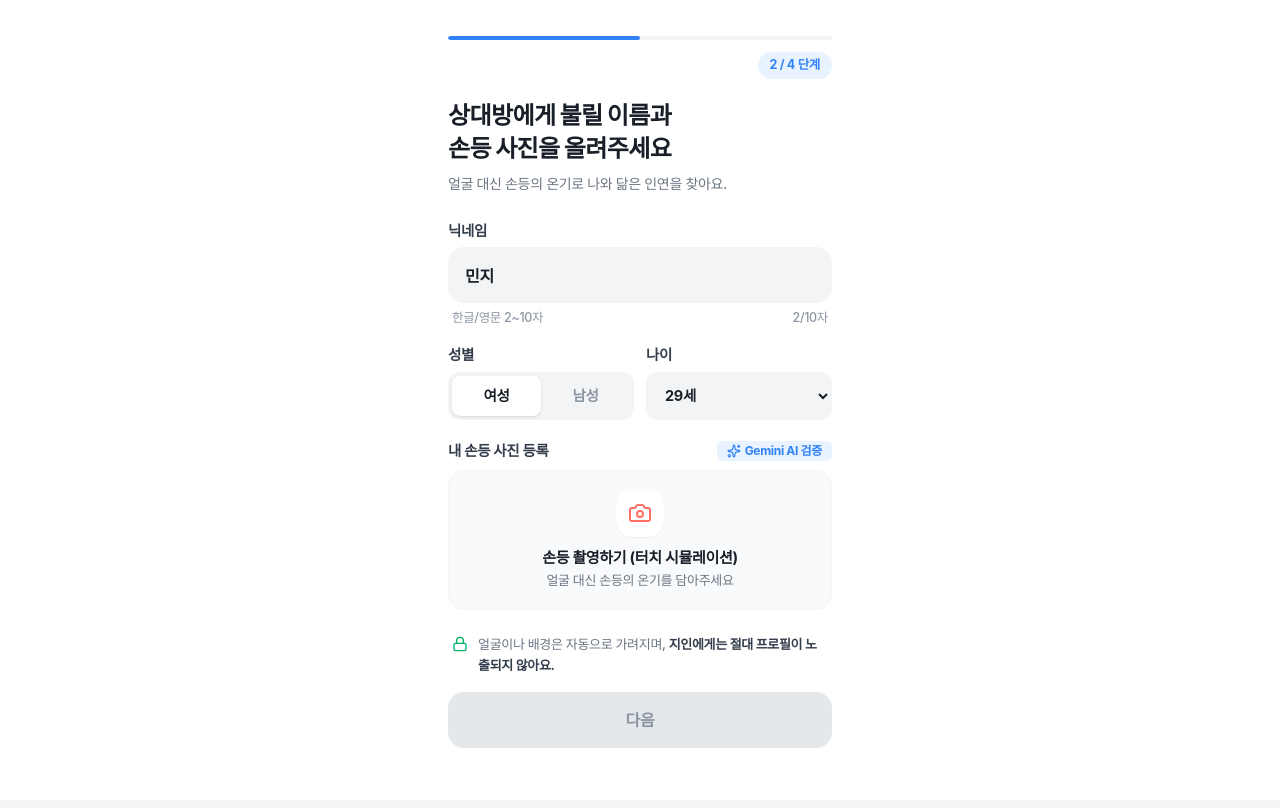
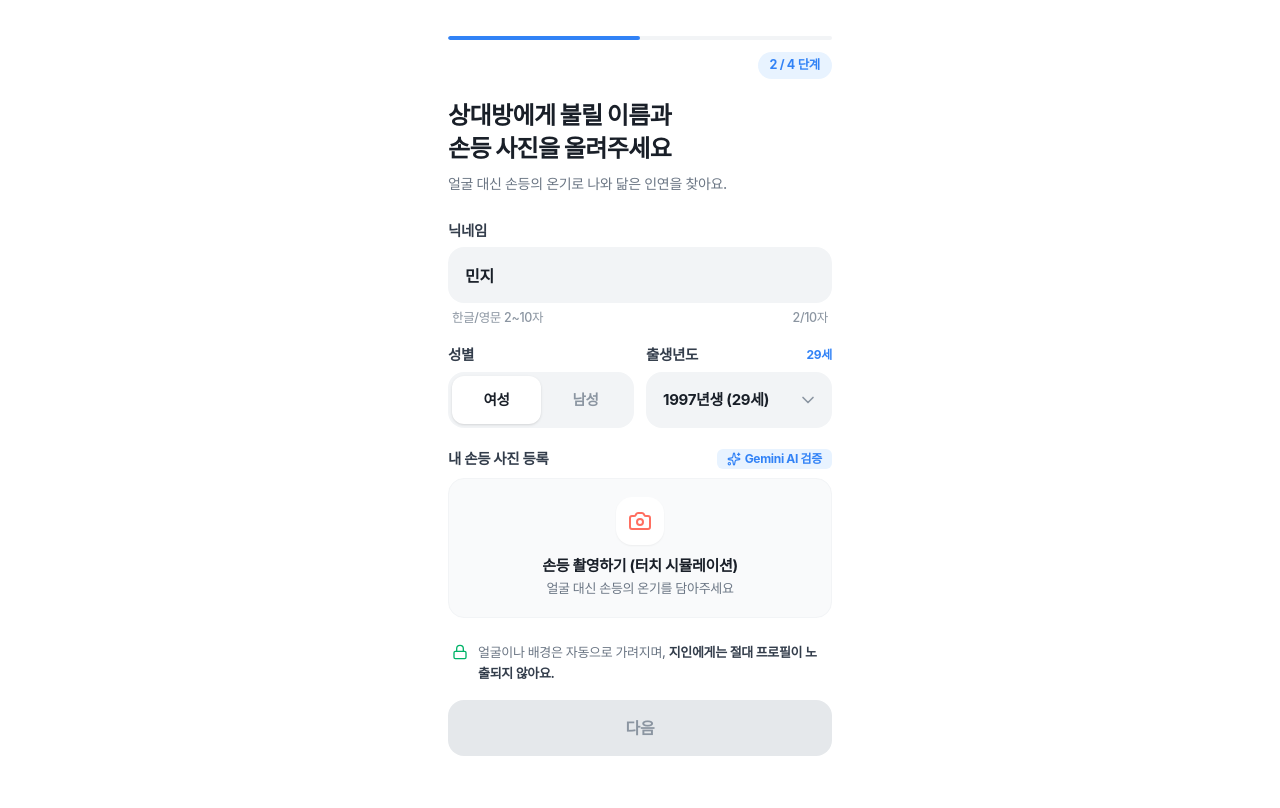
Before and after one commit to salaryee/dating, a Next.js app: page /auth/profile-step1 in a window 1280 px wide. Built offline with nearby package versions, Linux system fonts and the light colour scheme.

Commit message:
feat: replace age select with birth year selector following TDS guidelines

```diff
--- a/src/app/auth/profile-step1/page.tsx
+++ b/src/app/auth/profile-step1/page.tsx
@@ -4,12 +4,12 @@ export const dynamic = "force-dynamic";
 
 import { useState } from "react";
 import Link from "next/link";
-import { Camera, Sparkles, Hand, RefreshCw, Lock, Check } from "lucide-react";
+import { Camera, Sparkles, Hand, RefreshCw, Lock, Check, ChevronDown, Calendar } from "lucide-react";
 
 export default function ProfileStep1Page() {
   const [nickname, setNickname] = useState("민지");
   const [gender, setGender] = useState<"여성" | "남성">("여성");
-  const [age, setAge] = useState<number>(29);
+  const [birthYear, setBirthYear] = useState<number>(1997);
   const [handPhotoStatus, setHandPhotoStatus] = useState<"empty" | "analyzing" | "success">("empty");
 
   const simulateCameraCapture = () => {
@@ -20,6 +20,13 @@ export default function ProfileStep1Page() {
   };
 
   const isFormValid = nickname.trim().length >= 2 && handPhotoStatus === "success";
+
+  // 현재 연도(2026) 기준 계산되는 나이 안내 (만 나이 기준)
+  const currentYear = 2026;
+  const calculatedAge = currentYear - birthYear;
+
+  // 1970년생부터 2007년생(만 19세 이상)까지의 출생년도 옵션
+  const birthYearOptions = Array.from({ length: 38 }, (_, i) => 2007 - i);
 
   return (
     <div className="flex flex-col min-h-screen bg-white justify-between p-6 sm:p-7 w-full">
@@ -65,17 +72,17 @@ export default function ProfileStep1Page() {
             </div>
           </div>
 
-          {/* 성별 및 나이 선택 */}
+          {/* 성별 및 출생년도 선택 (TDS Segmented Control & TDS Select Component) */}
           <div className="grid grid-cols-2 gap-3">
             <div className="flex flex-col gap-1.5">
               <label className="text-[14.5px] font-bold text-[#333D4B]">성별</label>
-              <div className="flex bg-[#F2F4F6] p-1 rounded-xl h-12 items-center">
+              <div className="flex bg-[#F2F4F6] p-1 rounded-2xl h-14 items-center">
                 {(["여성", "남성"] as const).map((item) => (
                   <button
                     key={item}
                     type="button"
                     onClick={() => setGender(item)}
-                    className={`flex-1 h-full rounded-lg text-[14.5px] font-bold transition-all cursor-pointer ${
+                    className={`flex-1 h-full rounded-xl text-[14.5px] font-bold transition-all cursor-pointer ${
                       gender === item
                         ? "bg-white text-[#191F28] shadow-sm"
                         : "text-[#8B95A1]"
@@ -88,18 +95,26 @@ export default function ProfileStep1Page() {
             </div>
 
             <div className="flex flex-col gap-1.5">
-              <label className="text-[14.5px] font-bold text-[#333D4B]">나이</label>
-              <select
-                value={age}
-                onChange={(e) => setAge(Number(e.target.value))}
-                className="w-full h-12 px-3.5 rounded-xl bg-[#F2F4F6] border border-transparent text-[14.5px] font-bold text-[#191F28] focus:outline-none focus:border-[#3182F6] focus:bg-white transition-all cursor-pointer"
-              >
-                {Array.from({ length: 15 }, (_, i) => 24 + i).map((num) => (
-                  <option key={num} value={num}>
-                    {num}세
-                  </option>
-                ))}
-              </select>
+              <div className="flex items-center justify-between">
+                <label className="text-[14.5px] font-bold text-[#333D4B]">출생년도</label>
+                <span className="text-[12px] font-bold text-[#3182F6]">
+                  {calculatedAge}세
+                </span>
+              </div>
+              <div className="relative">
+                <select
+                  value={birthYear}
+                  onChange={(e) => setBirthYear(Number(e.target.value))}
+                  className="w-full h-14 pl-4 pr-10 rounded-2xl bg-[#F2F4F6] border border-transparent text-[15px] font-bold text-[#191F28] appearance-none focus:outline-none focus:border-[#3182F6] focus:bg-white transition-all cursor-pointer"
+                >
+                  {birthYearOptions.map((year) => (
+                    <option key={year} value={year}>
+                      {year}년생 ({currentYear - year}세)
+                    </option>
+                  ))}
+                </select>
+                <ChevronDown className="w-5 h-5 text-[#8B95A1] absolute right-3.5 top-1/2 -translate-y-1/2 pointer-events-none" />
+              </div>
             </div>
           </div>
 
```
